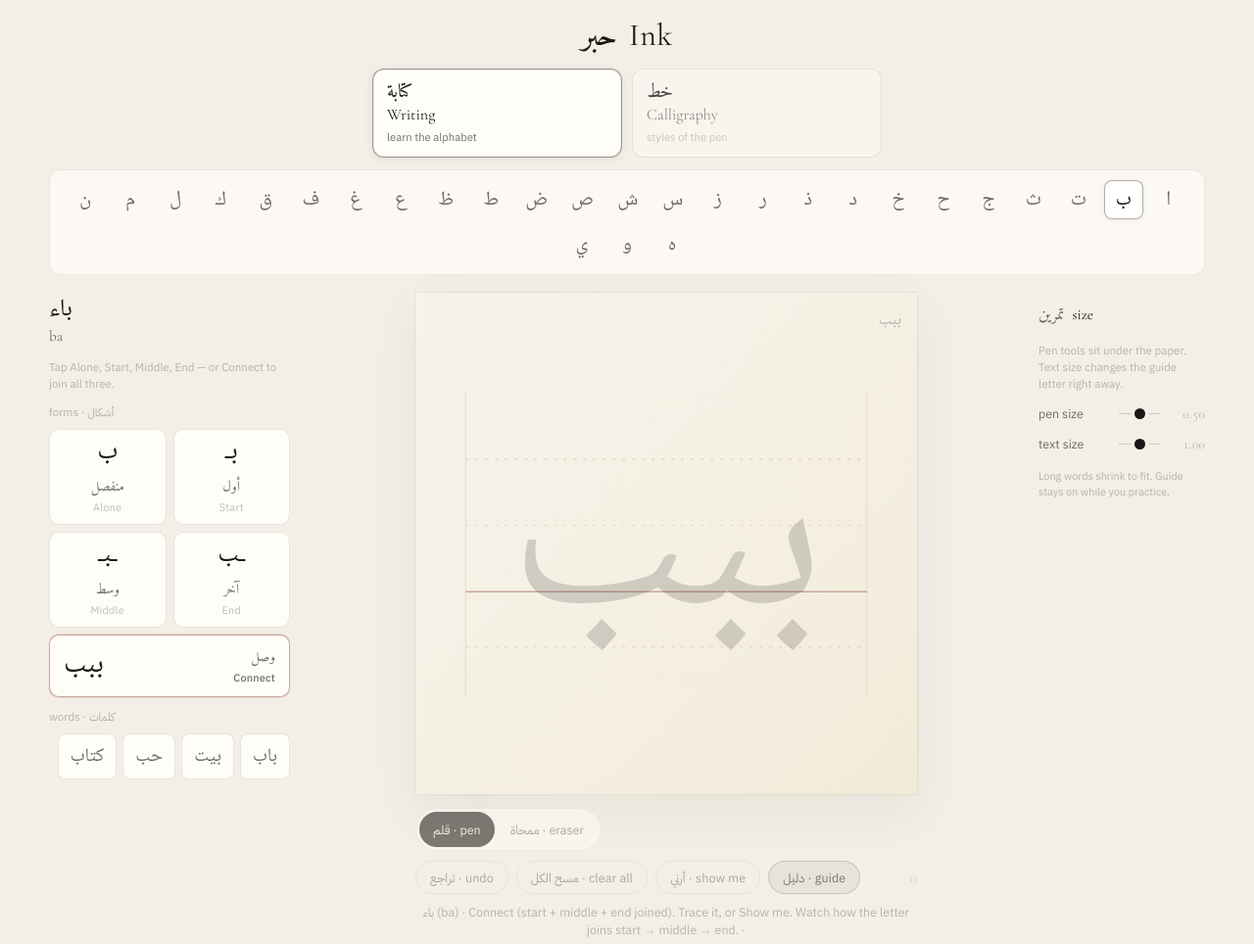
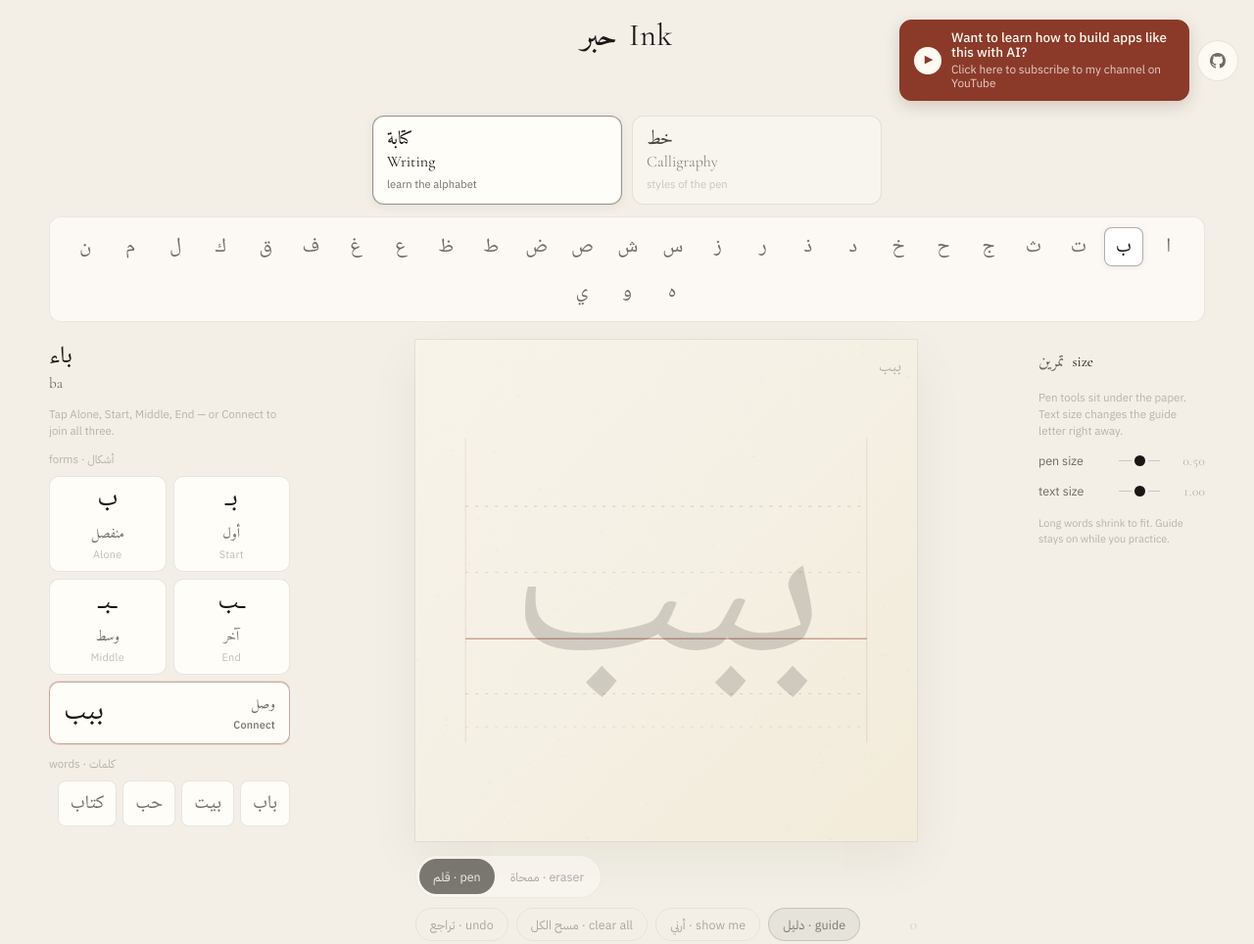
Before and after one commit to thiernoyunus/arabic-calligraphy, a plain HTML site: page index.html in a window 1280 px wide. Shown: the top 964 px of the page at 98% size. Drawn offline with nearby package versions, Linux system fonts and the light colour scheme; a web font is replaced by a local one.

Commit message:
Add creator CTA links

```diff
--- a/index.html
+++ b/index.html
@@ -36,6 +36,32 @@
 <body>
   <div class="app">
     <header class="title-block">
+      <div class="header-actions">
+        <a
+          class="creator-cta"
+          href="https://www.youtube.com/@aiwithyunus"
+          target="_blank"
+          rel="noopener noreferrer"
+          aria-label="Want to learn how to build apps like this with AI? Click here to subscribe to my channel on YouTube."
+        >
+          <span class="creator-cta-icon" aria-hidden="true">▶</span>
+          <span class="creator-cta-copy">
+            <strong>Want to learn how to build apps like this with AI?</strong>
+            <small>Click here to subscribe to my channel on YouTube</small>
+          </span>
+        </a>
+        <a
+          class="github-link"
+          href="https://github.com/thiernoyunus/arabic-calligraphy"
+          target="_blank"
+          rel="noopener noreferrer"
+          aria-label="View the Ink source code on GitHub"
+        >
+          <svg viewBox="0 0 16 16" aria-hidden="true">
+            <path d="M8 0C3.58 0 0 3.58 0 8c0 3.54 2.29 6.53 5.47 7.59.4.07.55-.17.55-.38 0-.19-.01-.82-.01-1.49-2.01.37-2.53-.49-2.69-.94-.09-.23-.48-.94-.82-1.13-.28-.15-.68-.52-.01-.53.63-.01 1.08.58 1.23.82.72 1.21 1.87.87 2.33.66.07-.52.28-.87.51-1.07-1.78-.2-3.64-.89-3.64-3.95 0-.87.31-1.59.82-2.15-.08-.2-.36-1.02.08-2.12 0 0 .67-.21 2.2.82.64-.18 1.32-.27 2-.27s1.36.09 2 .27c1.53-1.04 2.2-.82 2.2-.82.44 1.1.16 1.92.08 2.12.51.56.82 1.27.82 2.15 0 3.07-1.87 3.75-3.65 3.95.29.25.54.73.54 1.48 0 1.07-.01 1.93-.01 2.2 0 .21.15.46.55.38A8.01 8.01 0 0 0 16 8c0-4.42-3.58-8-8-8Z" />
+          </svg>
+        </a>
+      </div>
       <div class="title">
         <span class="title-ar">حبر</span>
         <span class="title-en">Ink</span>
--- a/styles.css
+++ b/styles.css
@@ -66,6 +66,7 @@
 .app {
   min-height: 100vh;
   min-height: 100dvh;
+  position: relative;
   padding:
     max(20px, var(--safe-top))
     max(16px, var(--safe-right))
@@ -85,6 +86,121 @@
   gap: 16px;
   margin-bottom: 24px;
   width: min(100%, 520px);
+}
+
+.header-actions {
+  align-self: flex-end;
+  display: flex;
+  align-items: center;
+  gap: 8px;
+  order: -1;
+  margin-bottom: -2px;
+}
+
+.github-link {
+  display: grid;
+  width: 42px;
+  height: 42px;
+  place-items: center;
+  border: 1px solid var(--line);
+  border-radius: 50%;
+  background: rgba(255, 253, 248, 0.78);
+  color: var(--ink-soft);
+  transition: background 0.15s, border-color 0.15s, color 0.15s, transform 0.15s;
+}
+
+.github-link svg {
+  width: 16px;
+  height: 16px;
+  fill: currentColor;
+}
+
+.github-link:hover {
+  border-color: rgba(26, 23, 20, 0.3);
+  background: #fffdf8;
+  color: var(--ink);
+  transform: translateY(-1px);
+}
+
+.github-link:focus-visible {
+  outline: 2px solid rgba(139, 58, 42, 0.65);
+  outline-offset: 3px;
+}
+
+.creator-cta {
+  display: inline-flex;
+  align-items: center;
+  gap: 10px;
+  max-width: 296px;
+  min-height: 58px;
+  padding: 10px 14px;
+  border: 1px solid var(--accent);
+  border-radius: 12px;
+  background: var(--accent);
+  box-shadow: 0 5px 16px rgba(80, 34, 24, 0.18);
+  color: #fffaf1;
+  font-size: 0.84rem;
+  line-height: 1.15;
+  text-align: left;
+  text-decoration: none;
+  transition: background 0.15s, box-shadow 0.15s, transform 0.15s;
+}
+
+.creator-cta-icon {
+  display: grid;
+  width: 28px;
+  height: 28px;
+  flex: 0 0 auto;
+  place-items: center;
+  padding-left: 2px;
+  border-radius: 50%;
+  background: #fffaf1;
+  color: var(--accent);
+  font-size: 0.7rem;
+}
+
+.creator-cta-copy {
+  display: flex;
+  min-width: 0;
+  flex-direction: column;
+  gap: 3px;
+}
+
+.creator-cta-copy strong {
+  font-weight: 500;
+}
+
+.creator-cta-copy small {
+  color: rgba(255, 250, 241, 0.78);
+  font-size: 0.74rem;
+}
+
+@media (min-width: 901px) {
+  .header-actions {
+    position: absolute;
+    top: max(20px, var(--safe-top));
+    right: max(16px, var(--safe-right));
+    margin-bottom: 0;
+  }
+
+  .practice-modes {
+    margin-top: 48px;
+  }
+}
+
+.creator-cta:hover {
+  background: #a34734;
+  box-shadow: 0 7px 20px rgba(80, 34, 24, 0.24);
+  transform: translateY(-2px);
+}
+
+.creator-cta:focus-visible {
+  outline: 2px solid var(--accent);
+  outline-offset: 3px;
+}
+
+.creator-cta span:first-child {
+  min-width: 0;
 }
 
 .title {
@@ -1271,6 +1387,10 @@
     gap: 12px;
   }
 
+  .creator-cta {
+    margin-bottom: 0;
+  }
+
   .practice-modes {
     width: 100%;
   }
@@ -1457,6 +1577,10 @@
 
 /* iPhone & small phones */
 @media (max-width: 520px) {
+  .creator-cta {
+    max-width: calc(100vw - 80px);
+  }
+
   .title-ar {
     font-size: 1.55rem;
   }
```
